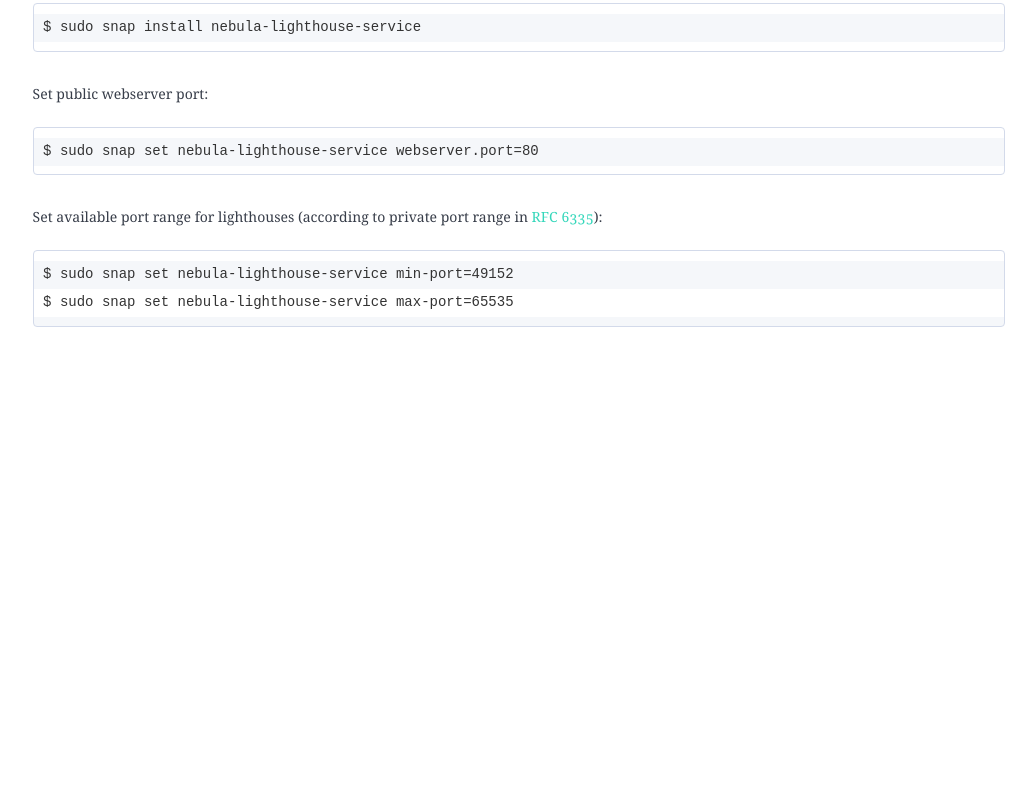
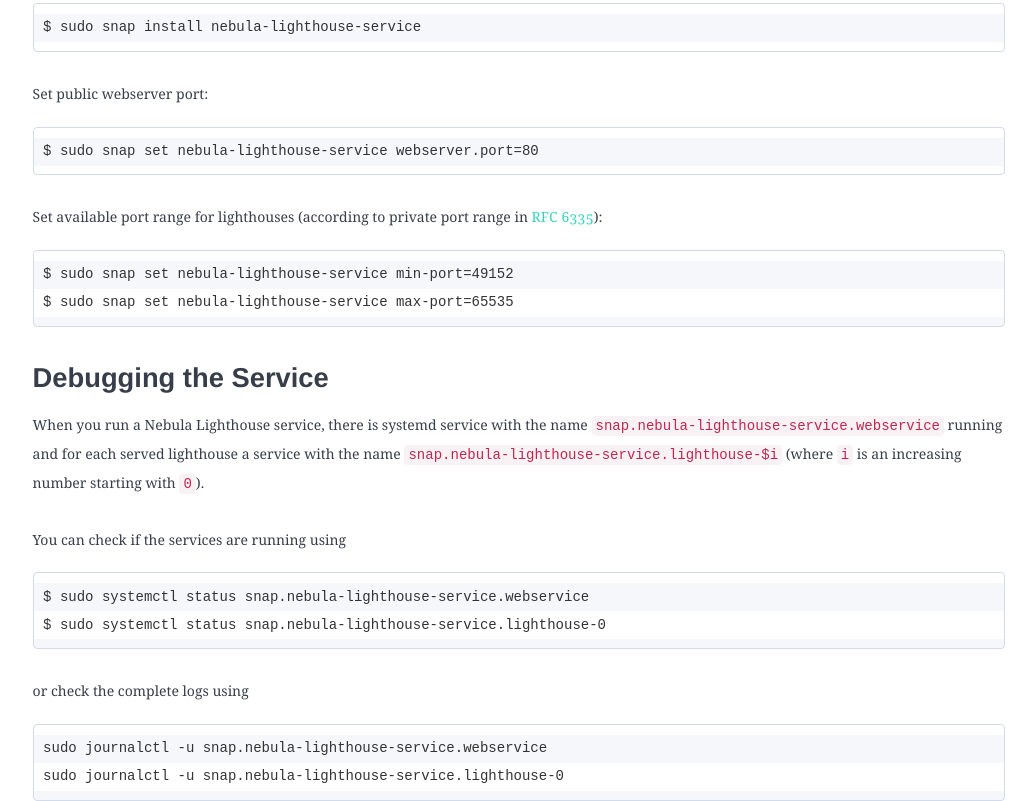
Before and after one commit to manuels/nebula-lighthouse-service, a plain HTML site: page nebula_lighthouse_service/static/index.html in a window 1280 px wide. Shown: the part 2365-3166 px from the top of the page, without its empty margins (121-1157 px from the left). Before the commit the page ends 2692 px from the top, so only its background shows below. Drawn offline with nearby package versions, Linux system fonts and the light colour scheme.

Commit message:
Update docu

```diff
--- a/nebula_lighthouse_service/static/index.html
+++ b/nebula_lighthouse_service/static/index.html
@@ -21,7 +21,7 @@
 </ul>
 <p class="has-line-data" data-line-start="24" data-line-end="26">Now send a POST request with these three files as parameters to this server (also see <a href="/docs/">API documentation</a>).<br>
 Here is an example of how to do it with curl:</p>
-<pre><code class="has-line-data" data-line-start="28" data-line-end="32">$ curl -X POST &quot;http://${this_host}/lighthouse/&quot; -F <a href="/cdn-cgi/l/email-protection" class="__cf_email__" data-cfemail="c1a2a09ea2b3b5fc81ef">[email&#160;protected]</a>/ca.crt -F <a href="/cdn-cgi/l/email-protection" class="__cf_email__" data-cfemail="ed85829e99b28e9f99d0adc3">[email&#160;protected]</a>/lighthouse1.crt -F <a href="/cdn-cgi/l/email-protection" class="__cf_email__" data-cfemail="e880879b9cb7838d91d5a8c6">[email&#160;protected]</a>/lighthouse1.key
+<pre><code class="has-line-data" data-line-start="28" data-line-end="32">$ curl -X POST &quot;http://${this_host}/lighthouse/&quot; -F <a href="/cdn-cgi/l/email-protection" class="__cf_email__" data-cfemail="5132300e3223256c117f">[email&#160;protected]</a>/ca.crt -F <a href="/cdn-cgi/l/email-protection" class="__cf_email__" data-cfemail="41292e32351e2233357c016f">[email&#160;protected]</a>/lighthouse1.crt -F <a href="/cdn-cgi/l/email-protection" class="__cf_email__" data-cfemail="7e16110d0a21151b07433e50">[email&#160;protected]</a>/lighthouse1.key
 {'port': 49153}
 #        ^^^^^ this port will differ for your request
 </code></pre>
@@ -32,7 +32,7 @@ Now add this information to your clients’ Nebula configuration file using a se
 </code></pre>
 <p class="has-line-data" data-line-start="41" data-line-end="43">The server returns a JSON-encoded response that contains a port that you can now use as your VPN’s Nebula lighthouse.<br>
 You can check the status of this service using</p>
-<pre><code class="has-line-data" data-line-start="45" data-line-end="48">$ curl -X GET &quot;http://${this_host}/lighthouse/&quot; -F <a href="/cdn-cgi/l/email-protection" class="__cf_email__" data-cfemail="197a78467a6b6d245937">[email&#160;protected]</a>/ca.crt -F <a href="/cdn-cgi/l/email-protection" class="__cf_email__" data-cfemail="9af2f5e9eec5f9e8eea7dab4">[email&#160;protected]</a>/lighthouse1.crt -F <a href="/cdn-cgi/l/email-protection" class="__cf_email__" data-cfemail="224a4d51567d49475b1f620c">[email&#160;protected]</a>/lighthouse1.key
+<pre><code class="has-line-data" data-line-start="45" data-line-end="48">$ curl -X GET &quot;http://${this_host}/lighthouse/&quot; -F <a href="/cdn-cgi/l/email-protection" class="__cf_email__" data-cfemail="b6d5d7e9d5c4c28bf698">[email&#160;protected]</a>/ca.crt -F <a href="/cdn-cgi/l/email-protection" class="__cf_email__" data-cfemail="6c04031f18330f1e18512c42">[email&#160;protected]</a>/lighthouse1.crt -F <a href="/cdn-cgi/l/email-protection" class="__cf_email__" data-cfemail="2c44435f5873474955116c02">[email&#160;protected]</a>/lighthouse1.key
 {'running': true, 'port': 49153}
 </code></pre>
 <blockquote>
@@ -69,4 +69,14 @@ You can check the status of this service using</p>
 <pre><code class="has-line-data" data-line-start="91" data-line-end="94">$ sudo snap set nebula-lighthouse-service min-port=49152
 $ sudo snap set nebula-lighthouse-service max-port=65535
 </code></pre>
+<h2 class="code-line" data-line-start=95 data-line-end=96><a id="Debugging_the_Service_95"></a>Debugging the Service</h2>
+<p class="has-line-data" data-line-start="96" data-line-end="97">When you run a Nebula Lighthouse service, there is systemd service with the name <code>snap.nebula-lighthouse-service.webservice</code> running and for each served lighthouse a service with the name <code>snap.nebula-lighthouse-service.lighthouse-$i</code> (where <code>i</code> is an increasing number starting with <code>0</code>).</p>
+<p class="has-line-data" data-line-start="98" data-line-end="99">You can check if the services are running using</p>
+<pre><code class="has-line-data" data-line-start="100" data-line-end="103">$ sudo systemctl status snap.nebula-lighthouse-service.webservice
+$ sudo systemctl status snap.nebula-lighthouse-service.lighthouse-0
+</code></pre>
+<p class="has-line-data" data-line-start="103" data-line-end="104">or check the complete logs using</p>
+<pre><code class="has-line-data" data-line-start="105" data-line-end="108">sudo journalctl -u snap.nebula-lighthouse-service.webservice
+sudo journalctl -u snap.nebula-lighthouse-service.lighthouse-0
+</code></pre>
 <script data-cfasync="false" src="/cdn-cgi/scripts/5c5dd728/cloudflare-static/email-decode.min.js"></script></body></html>
```
Also changed, not shown: 1 other file.
